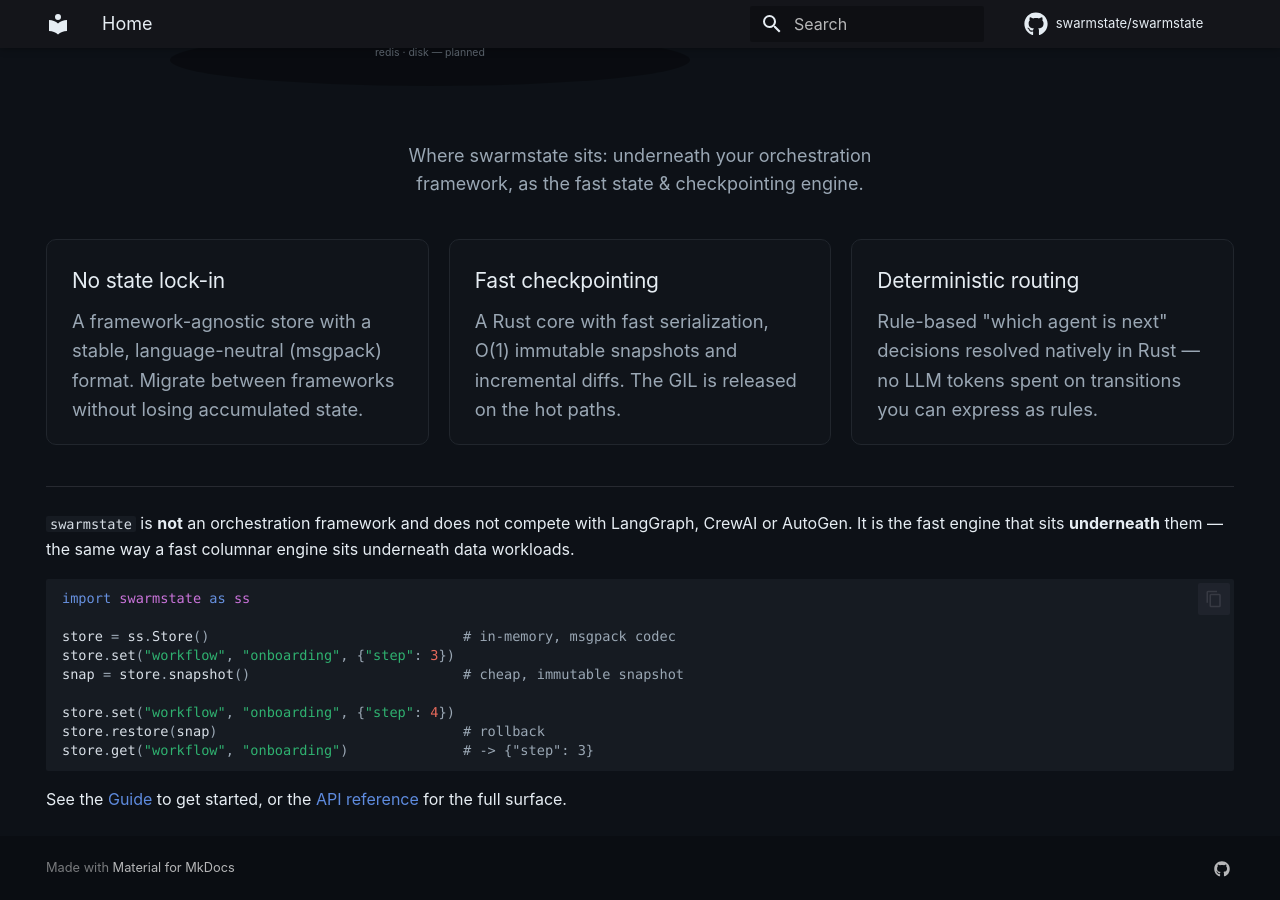
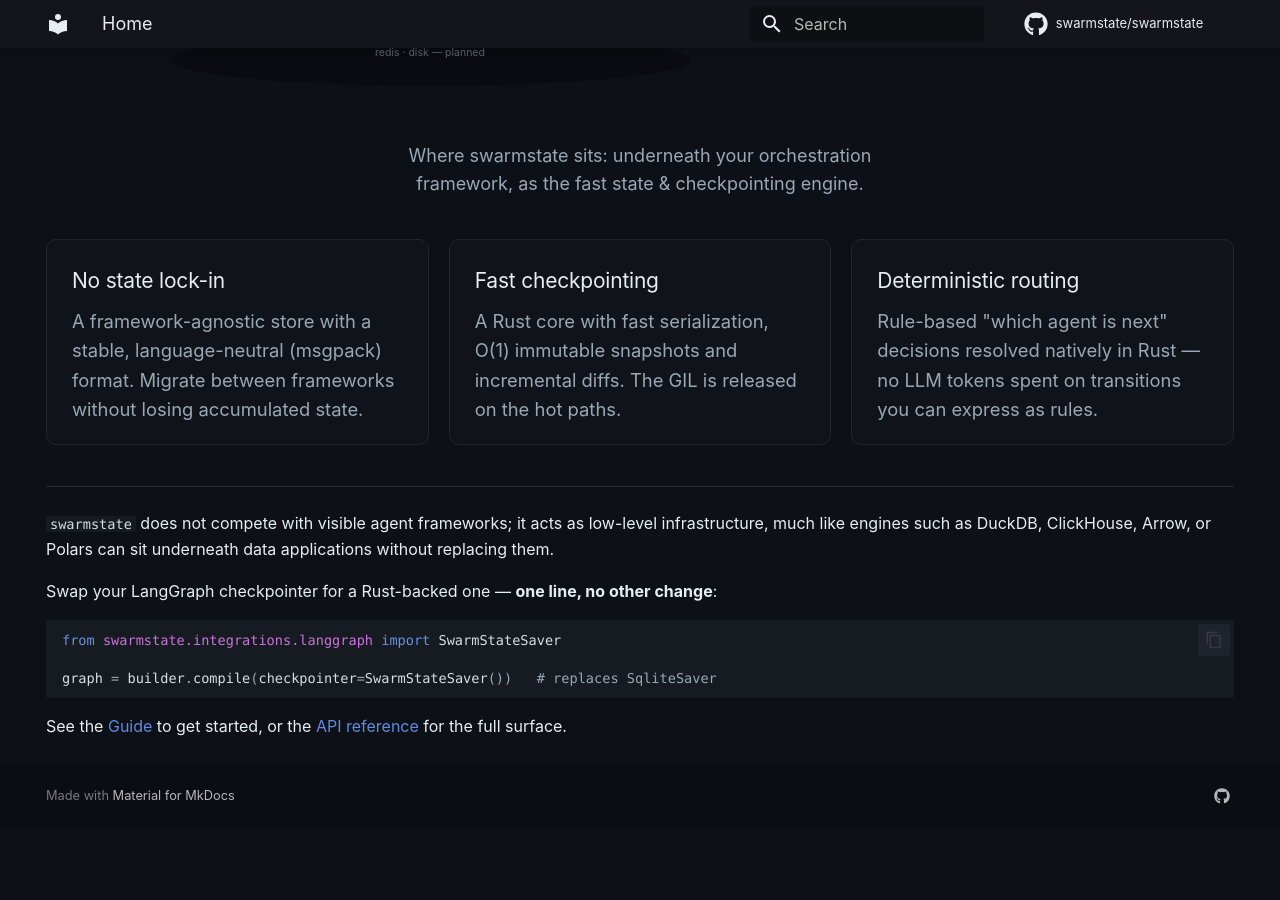
Before and after one commit to swarmstate/swarmstate.github.io, an MkDocs documentation site: the page built from docs/index.md, in a window 1280 px wide and 900 px high, scrolled down 1430 px. Built offline with MkDocs 1.6.1 and Material for MkDocs 9.7.7, drawn with Linux system fonts in a browser that asks for light colours; comment, search, counter and statistics services are not loaded; after the commit the page ends 2258 px from its top, so only the background shows below that.

Commit message:
docs: lead home with LangGraph drop-in; new positioning + M3 guide
- replace the positioning paragraph (DuckDB/ClickHouse/Arrow/Polars analogy)
- home code sample is now the one-line checkpointer swap (the flagship)
- add LangGraph checkpointer guide; roadmap M3 done, M4 next

Co-Authored-By: Claude Opus 4.8 (1M context) <noreply@anthropic.com>

````diff
--- a/docs/index.md
+++ b/docs/index.md
@@ -48,20 +48,16 @@ tokens spent on transitions you can express as rules.
 
 ---
 
-`swarmstate` is **not** an orchestration framework and does not compete with LangGraph,
-CrewAI or AutoGen. It is the fast engine that sits **underneath** them — the same way a
-fast columnar engine sits underneath data workloads.
+`swarmstate` does not compete with visible agent frameworks; it acts as low-level
+infrastructure, much like engines such as DuckDB, ClickHouse, Arrow, or Polars can sit
+underneath data applications without replacing them.
+
+Swap your LangGraph checkpointer for a Rust-backed one — **one line, no other change**:
 
 ```python
-import swarmstate as ss
+from swarmstate.integrations.langgraph import SwarmStateSaver
 
-store = ss.Store()                               # in-memory, msgpack codec
-store.set("workflow", "onboarding", {"step": 3})
-snap = store.snapshot()                          # cheap, immutable snapshot
-
-store.set("workflow", "onboarding", {"step": 4})
-store.restore(snap)                              # rollback
-store.get("workflow", "onboarding")              # -> {"step": 3}
+graph = builder.compile(checkpointer=SwarmStateSaver())   # replaces SqliteSaver
 ```
 
 See the [Guide](guide/store.md) to get started, or the [API reference](api.md) for the
--- a/mkdocs.yml
+++ b/mkdocs.yml
@@ -50,6 +50,7 @@ nav:
       - The Store: guide/store.md
       - Snapshots & diffs: guide/snapshots.md
       - Handoff graph: guide/handoff.md
+      - LangGraph checkpointer: guide/langgraph.md
   - API reference: api.md
   - Architecture: architecture.md
   - Roadmap: roadmap.md
````
Also changed, not shown: docs/guide/langgraph.md (added, +69 -0 lines), docs/roadmap.md (+2 -2 lines).
